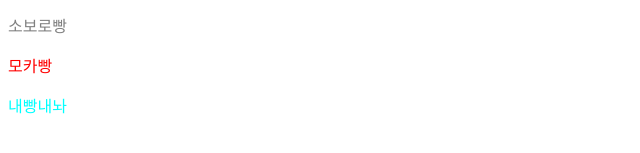
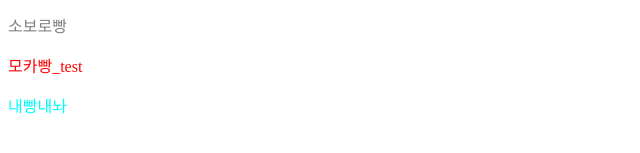
Before and after one commit to Kim-BanSeok/jspage, a plain HTML site: page index.html in a window 1280 px wide. Shown: the part 157-310 px from the top of the page, 0-640 px from the left. Drawn offline with Linux system fonts and the light colour scheme.

Commit message:
update index.html

```diff
--- a/index.html
+++ b/index.html
@@ -17,7 +17,7 @@
   <p class="a">밤양갱</p>
   <p class="b">초코빵</p>
   <p class="c">소보로빵</p>
-  <p class="d">모카빵</p>
+  <p class="d">모카빵_test</p>
   <p style="color: cyan;"> 내빵내놔</p>
 
   <script>
```
